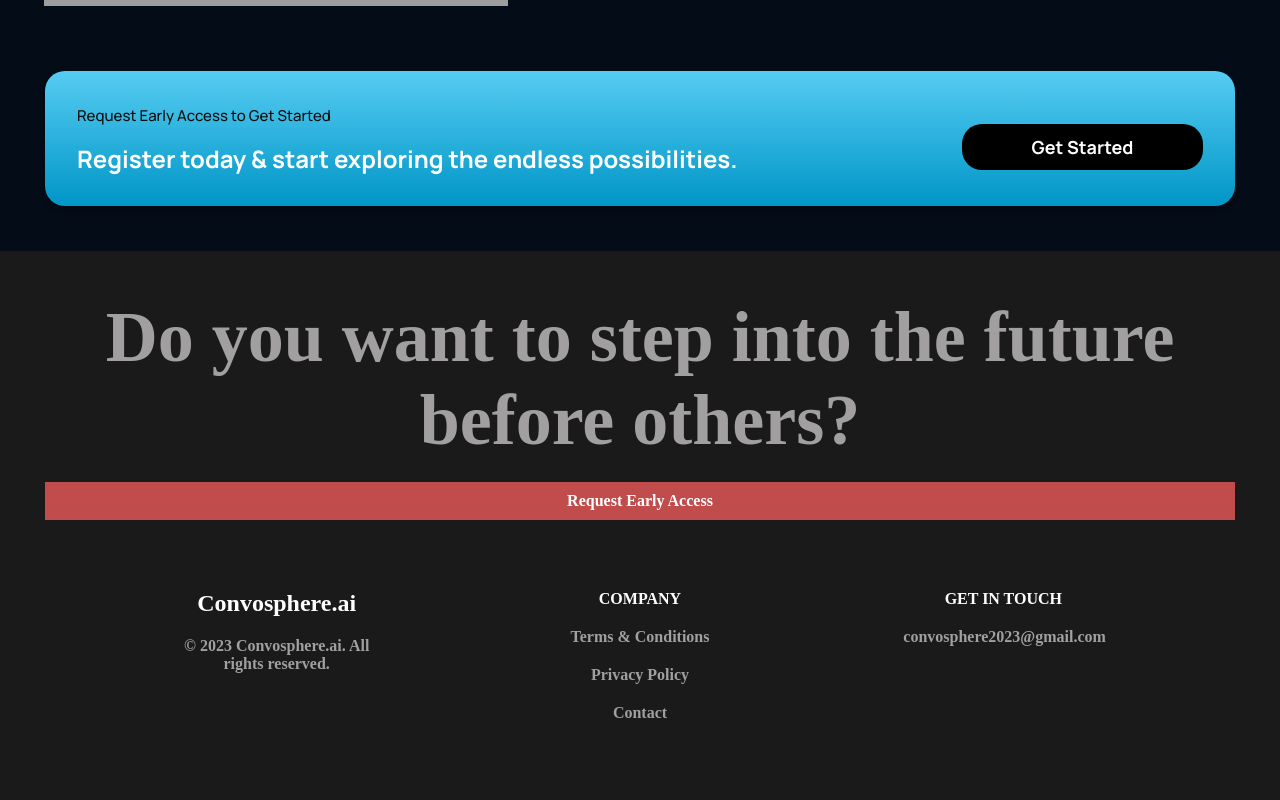
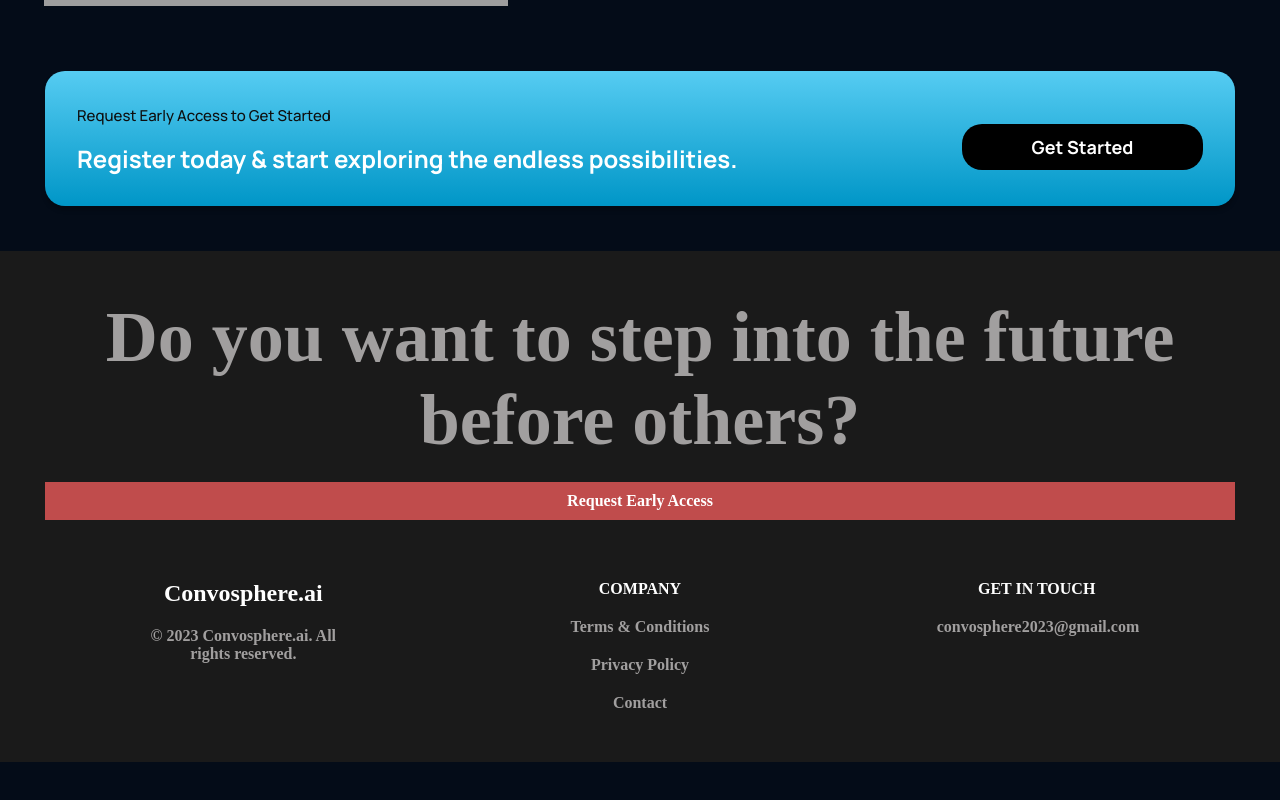
Before and after one commit to moaquib10/convosphere-ai-clone-react-project, a React (Create React App) app: page / in a window 1280 px wide. Shown: the part 2285-3085 px from the top of the page. After the commit the page ends 3047 px from the top, so only its background shows below. Built offline with nearby package versions, Linux system fonts and the light colour scheme; grey boxes are pictures that could not be loaded.

Commit message:
Update Footer.css

```diff
--- a/src/containers/footer/Footer.css
+++ b/src/containers/footer/Footer.css
@@ -29,7 +29,7 @@
   display: flex;
   flex-wrap: wrap;
   justify-content: space-around;
-  margin: 50px 50px;
+  margin-top: 40px;
 }
 
 .footer-links-logo {
```
